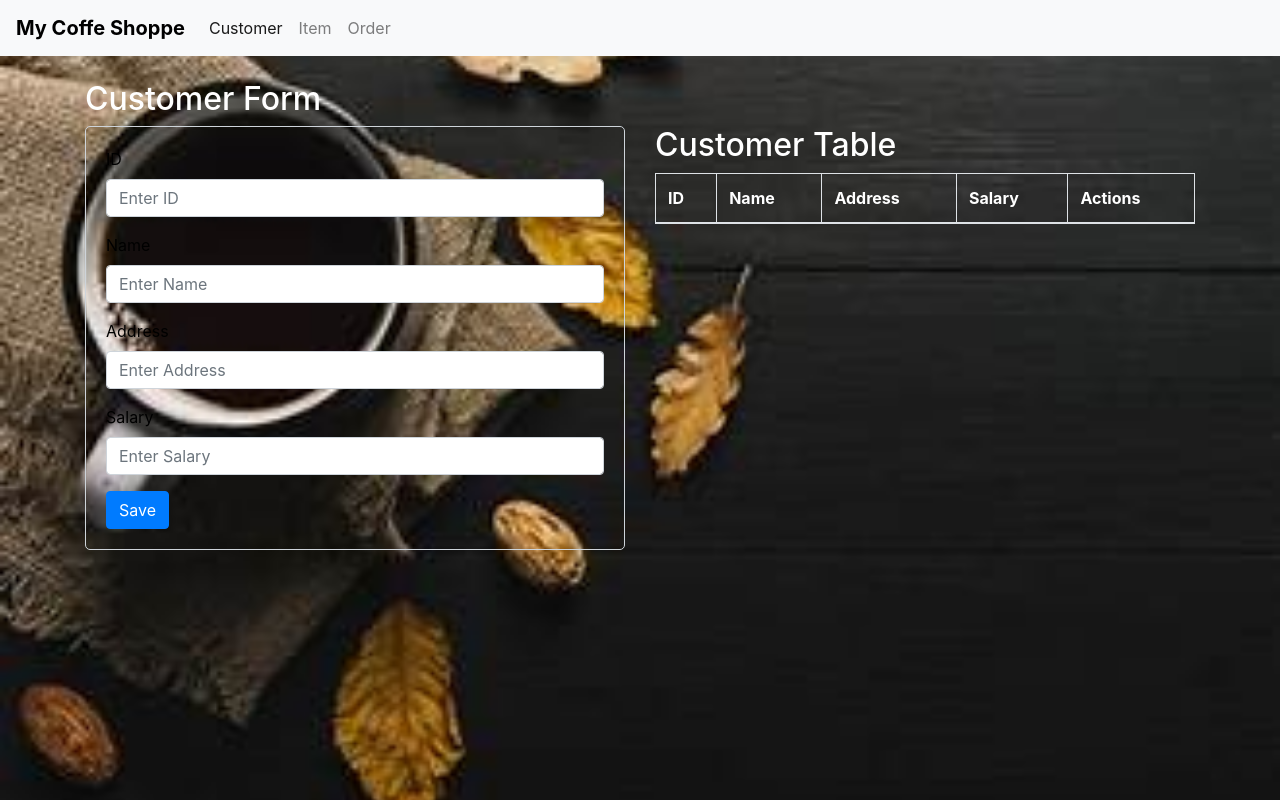
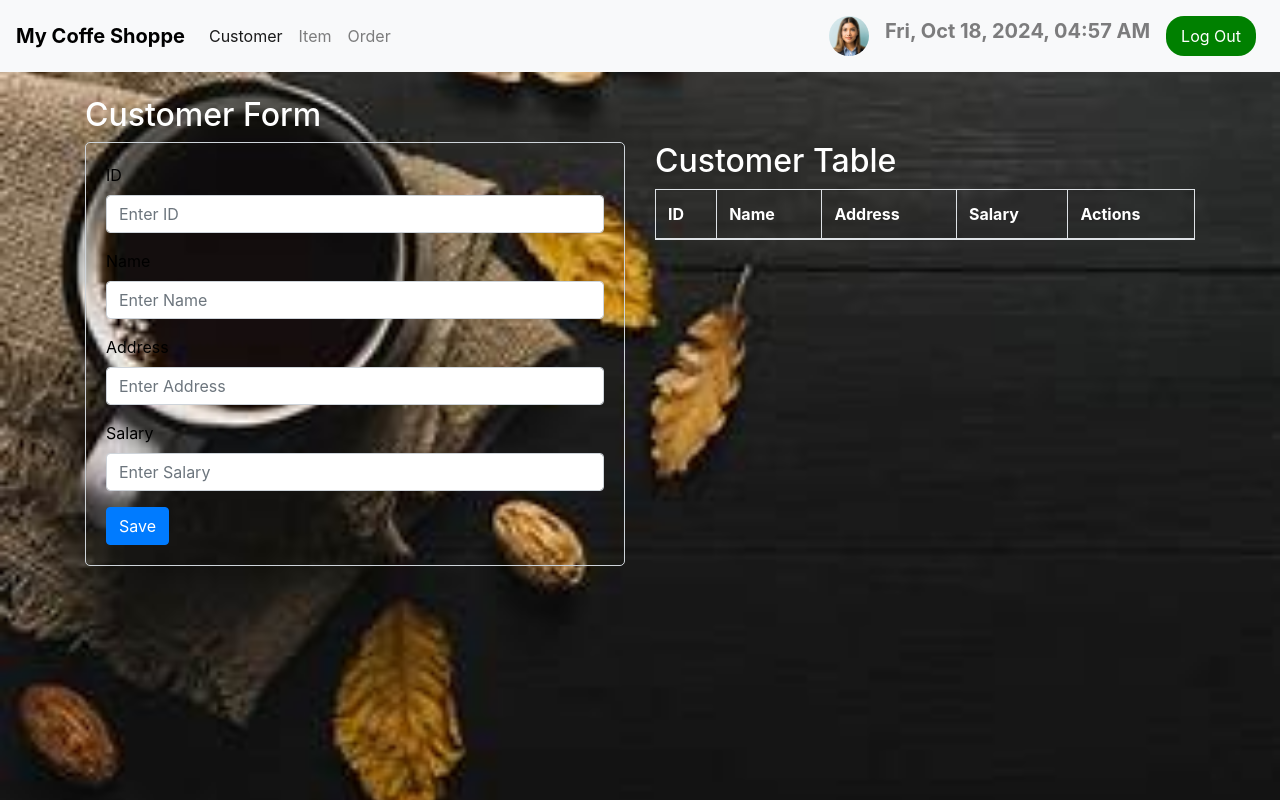
Before and after one commit to ApsaraWitharana/AAD-Assignment-Spring-Pos-Frontend, a plain HTML site: page index.html in a window 1280 px wide. Drawn offline with nearby package versions, Linux system fonts and the light colour scheme.

Commit message:
Add- nav bar date time,profile logout button update

```diff
--- a/index.html
+++ b/index.html
@@ -51,6 +51,30 @@
         color: black;
     }
 
+    a{
+        color: black;
+    }
+
+    /* Style the Log Out button */
+    #log {
+        background-color: green;
+        color: white;
+        border: none;
+        border-radius: 18px;
+        padding: 8px 15px;
+        font-size: 16px;
+        cursor: pointer;
+        transition: background-color 0.3s ease, transform 0.3s ease;
+    }
+
+    /* Hover effect for the button */
+    #log:hover {
+        background-color: darkgreen;
+        transform: scale(1.1);
+    }
+
+
+
 </style>
 <body>
 
@@ -70,6 +94,27 @@
             </li>
             <li class="nav-item">
                 <a class="nav-link" href="#"  onclick="showSection('order')">Order</a>
+            </li>
+        </ul>
+    </div>
+    <!-- Profile Picture, Date/Time, and Logout Section -->
+    <div class="collapse navbar-collapse justify-content-end">
+        <ul class="navbar-nav">
+            <!-- Profile Picture -->
+            <li class="nav-item">
+                <a href="#" class="nav-link">
+                    <img src="image/alina.jpg" alt="Profile" class="rounded-circle" style="width: 40px; height: 40px;">
+                </a>
+            </li>
+
+            <!-- Date/Time Display -->
+            <li class="nav-item">
+                <b><a class="nav-link" id="datetime"></a></b>
+            </li>
+
+            <!-- Log Out -->
+            <li class="nav-item active">
+                <a href="#" class="nav-link"><i class="fas fa-door-open"></i><button id="log">Log Out </button></a>
             </li>
         </ul>
     </div>
--- a/js/main.js
+++ b/js/main.js
@@ -138,3 +138,14 @@ function placeOrder() {
     document.getElementById("totalCost").innerText = totalCostAmount.toFixed(2);
     alert("Order placed successfully!");
 }
+
+//
+<!-- JavaScript to show Date and Time -->
+function updateDateTime() {
+    const now = new Date();
+    const options = { weekday: 'short', year: 'numeric', month: 'short', day: 'numeric', hour: '2-digit', minute: '2-digit' };
+    const datetimeString = now.toLocaleDateString('en-US', options);
+    document.getElementById('datetime').textContent = datetimeString;
+}
+
+setInterval(updateDateTime, 1000); // Update every second
```
Also changed, not shown: image/alina.jpg (added).
